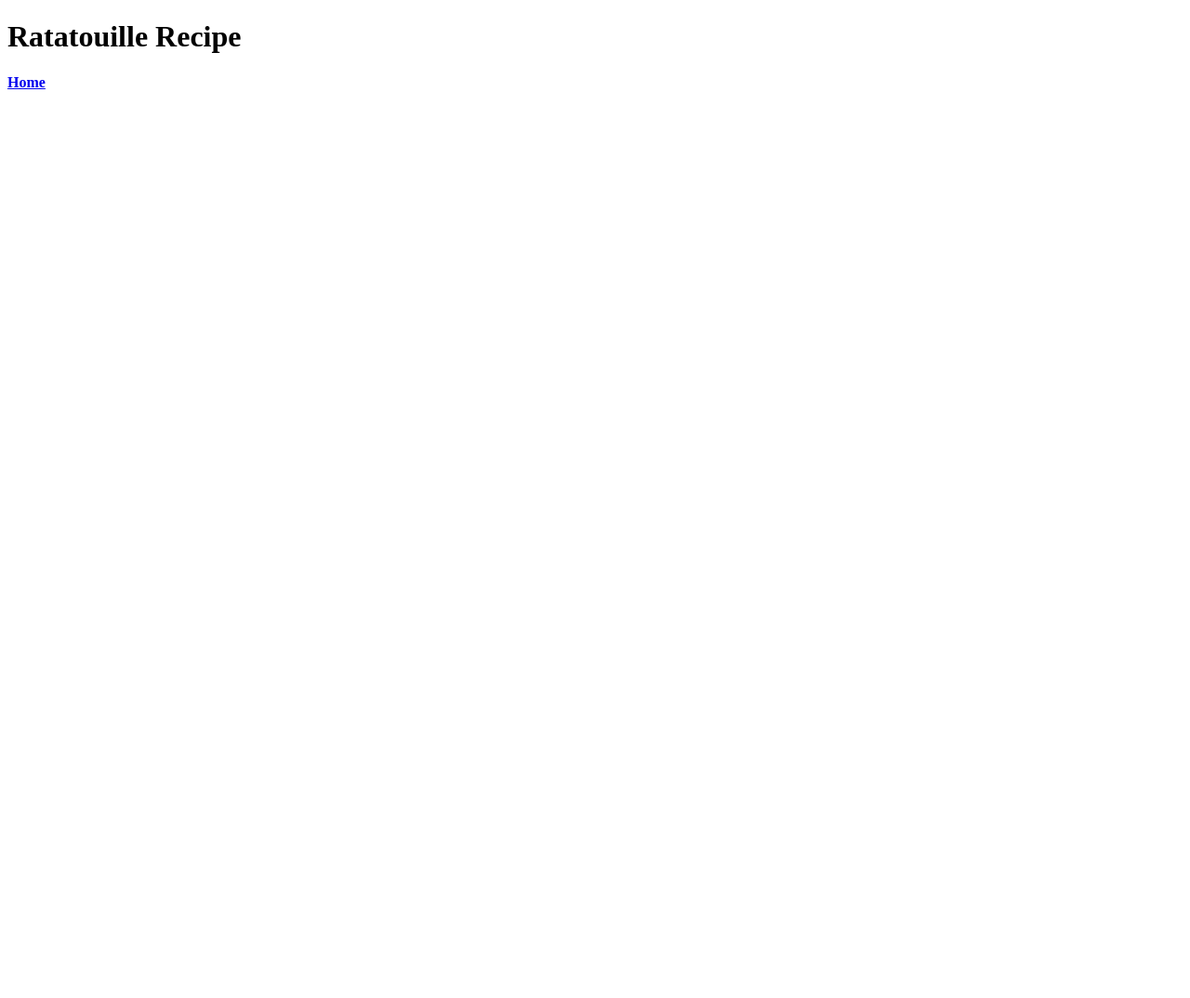
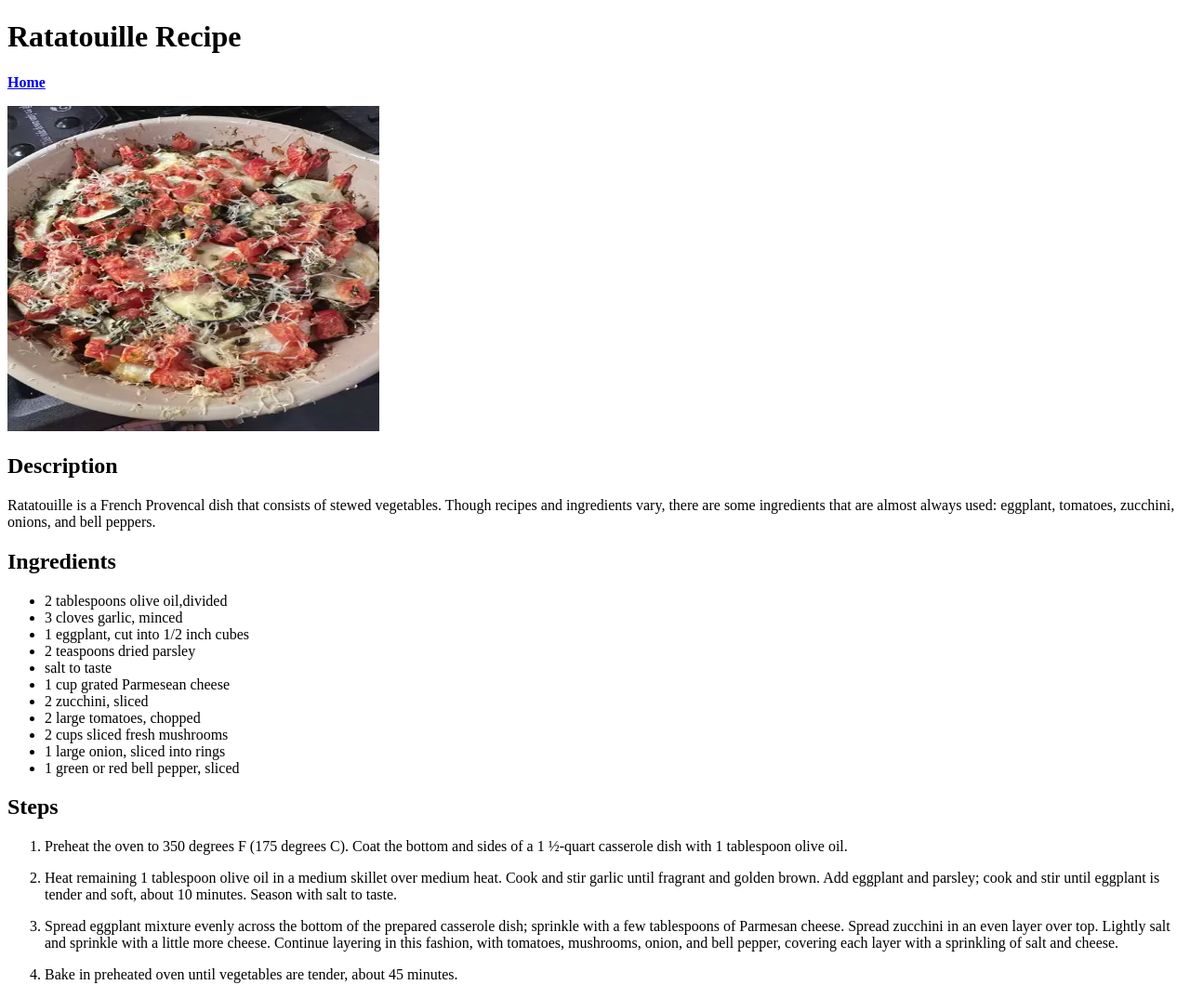
Before and after one commit to WilJoyaa/odin-recipies, a plain HTML site: page recipies/ratatouille.html in a window 1280 px wide. Shown: the whole page at 93% size. Before the commit the page ends 800 px from the top, so only its background shows below. Drawn offline with Linux system fonts and the light colour scheme.

Commit message:
edit ratatouille file
edited ratatouille file to add description, ingredients, and directions on dish

```diff
--- a/recipies/ratatouille.html
+++ b/recipies/ratatouille.html
@@ -9,8 +9,40 @@
 
     <body>
         <h1>Ratatouille Recipe</h1>
+        <b><a href="../index.html">Home</a></b>
+        <p> <img src="../images/ratatouille.png" alt="ratatouille" width="400" height="350"> </p>
 
-        <b><a href="../index.html">Home</a></b>
+
+        <h2>Description</h2>
+        <p>Ratatouille is a French Provencal dish that consists of stewed vegetables. Though recipes and ingredients vary, there are some ingredients that are almost always used: eggplant, tomatoes, zucchini, onions, and bell peppers.</p>
+
+
+        <h2>Ingredients</h2>
+        <ul>
+            <li>2 tablespoons olive oil,divided</li>
+            <li>3 cloves garlic, minced</li>
+            <li>1 eggplant, cut into 1/2 inch cubes</li>
+            <li>2 teaspoons dried parsley</li>
+            <li>salt to taste</li>
+            <li>1 cup grated Parmesean cheese</li>
+            <li>2 zucchini, sliced</li>
+            <li>2 large tomatoes, chopped</li>
+            <li>2 cups sliced fresh mushrooms</li>
+            <li>1 large onion, sliced into rings</li>
+            <li>1 green or red bell pepper, sliced</li>
+        </ul>
+
+
+        <h2>Steps</h2>
+        <ol>
+            <li>Preheat the oven to 350 degrees F (175 degrees C). Coat the bottom and sides of a 1 ½-quart casserole dish with 1 tablespoon olive oil.</li>
+            <p></p>
+            <li>Heat remaining 1 tablespoon olive oil in a medium skillet over medium heat. Cook and stir garlic until fragrant and golden brown. Add eggplant and parsley; cook and stir until eggplant is tender and soft, about 10 minutes. Season with salt to taste.</li>
+            <p></p>
+            <li>Spread eggplant mixture evenly across the bottom of the prepared casserole dish; sprinkle with a few tablespoons of Parmesan cheese. Spread zucchini in an even layer over top. Lightly salt and sprinkle with a little more cheese. Continue layering in this fashion, with tomatoes, mushrooms, onion, and bell pepper, covering each layer with a sprinkling of salt and cheese.</li>
+            <p></p>
+            <li>Bake in preheated oven until vegetables are tender, about 45 minutes.</li>
+        </ol>
     </body>
 
 </html>
```
